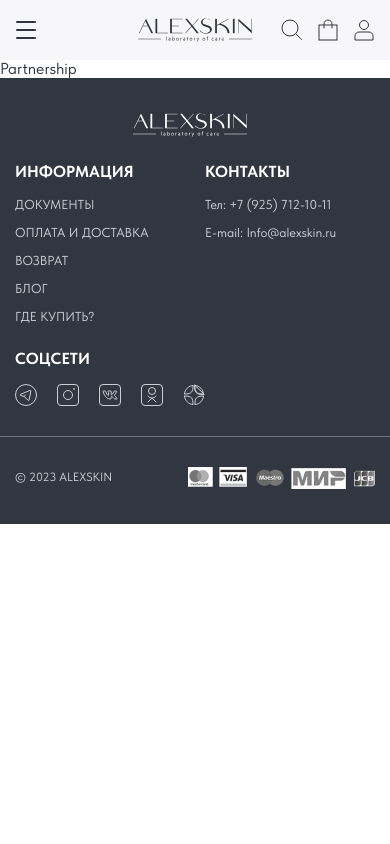
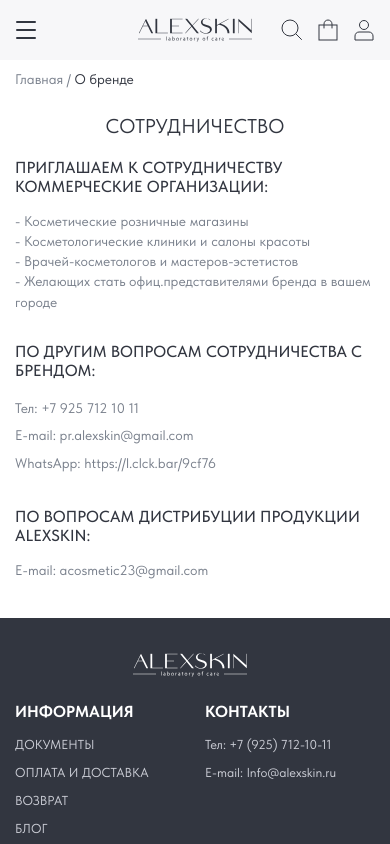
Before and after one commit to sm1ke-dev/alexskin, a React (Create React App) app: page /partnership in a window 390 px wide. Shown: the top 844 px of the page. Built offline with nearby package versions, Linux system fonts and the light colour scheme.

Commit message:
feat: создать страницу Partnership

```diff
--- /dev/null
+++ b/src/components/Partnership/Partnership.css
@@ -0,0 +1,100 @@
+.partner {
+  margin: 15px 0 80px;
+}
+
+.partner__title {
+  margin: 24px 0 40px;
+  text-align: center;
+  font-size: 50px;
+  font-weight: 400;
+  line-height: normal;
+  text-transform: uppercase;
+}
+
+.partner__grid {
+  list-style: none;
+  padding: 0 50px;
+  display: grid;
+  grid-template-columns: repeat(2, minmax(min-content, 570px));
+  grid-template-rows: repeat(2, max-content);
+  column-gap: 30px;
+  row-gap: 6px;
+  justify-content: center;
+}
+
+.partner-item:nth-child(3) {
+  grid-column: 2 / -1;
+}
+
+.partner-item__title {
+  font-size: 20px;
+  font-weight: 500;
+  line-height: normal;
+  text-transform: uppercase;
+}
+
+.partner-item__text {
+  margin-top: 20px;
+  color: #787f8b;
+  font-size: 16px;
+  font-weight: 400;
+  line-height: 140%;
+}
+
+.partner-item__text_wide {
+  line-height: 169%;
+}
+
+@media screen and (max-width: 1000px) {
+  .partner {
+    margin-bottom: 8vw;
+  }
+
+  .partner__title {
+    font-size: 5.13vw;
+  }
+
+  .partner__grid {
+    padding: 0 30px;
+  }
+}
+
+@media screen and (max-width: 768px) {
+  .partner__title {
+    margin-bottom: 5.13vw;
+  }
+
+  .partner__grid {
+    padding: 0 40px;
+    grid-template-columns: minmax(min-content, 570px);
+    row-gap: 30px;
+  }
+
+  .partner-item:nth-child(3) {
+    grid-column: auto;
+  }
+}
+
+@media screen and (max-width: 480px) {
+  .partner {
+    margin: 10px 0 38px;
+  }
+
+  .partner__grid {
+    padding: 0 15px;
+  }
+
+  .partner-item__title {
+    font-size: 16px;
+  }
+
+  .partner-item__text {
+    margin-top: 15px;
+    font-size: 14px;
+    line-height: 145%;
+  }
+
+  .partner-item__text_wide {
+    line-height: 195%;
+  }
+}
--- a/src/components/Partnership/Partnership.tsx
+++ b/src/components/Partnership/Partnership.tsx
@@ -1,7 +1,47 @@
 import React from "react";
+import Breadcrumbs from "../Breadcrumbs/Breadcrumbs";
+import "./Partnership.css";
 
 const Partnership = () => {
-  return <div>Partnership</div>;
+  return (
+    <main className="partner">
+      <Breadcrumbs />
+      <h2 className="partner__title">Сотрудничество</h2>
+      <ul className="partner__grid">
+        <li className="partner-item">
+          <h3 className="partner-item__title">
+            Приглашаем к сотрудничеству коммерческие организации:
+          </h3>
+          <p className="partner-item__text">
+            - Косметические розничные магазины
+            <br />
+            - Косметологические клиники и салоны красоты
+            <br />
+            - Врачей-косметологов и мастеров-эстетистов
+            <br />- Желающих стать офиц.представителями бренда в вашем городе
+          </p>
+        </li>
+        <li className="partner-item">
+          <h3 className="partner-item__title">
+            По другим вопросам сотрудничества с брендом:
+          </h3>
+          <p className="partner-item__text partner-item__text_wide">
+            Тел: +7 925 712 10 11
+            <br />
+            E-mail: pr.alexskin@gmail.com
+            <br />
+            WhatsApp: https://l.clck.bar/9cf76
+          </p>
+        </li>
+        <li className="partner-item">
+          <h3 className="partner-item__title">
+            По вопросам дистрибуции продукции ALEXSKIN:
+          </h3>
+          <p className="partner-item__text">E-mail: acosmetic23@gmail.com</p>
+        </li>
+      </ul>
+    </main>
+  );
 };
 
 export default Partnership;
```
